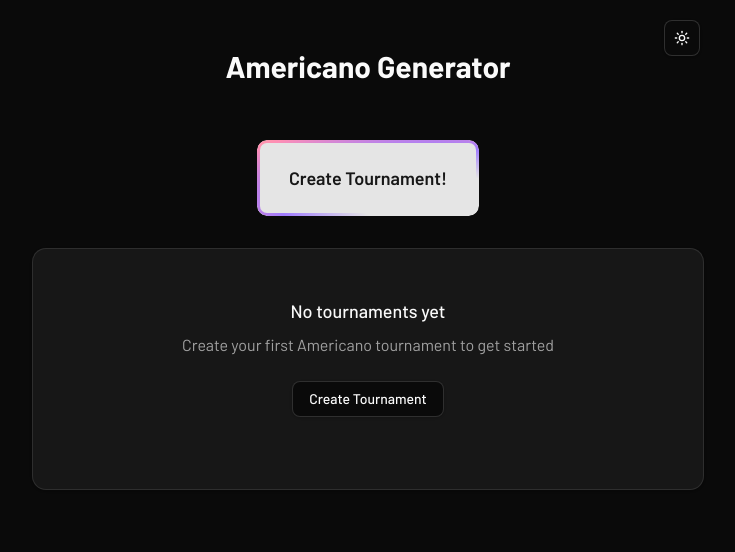
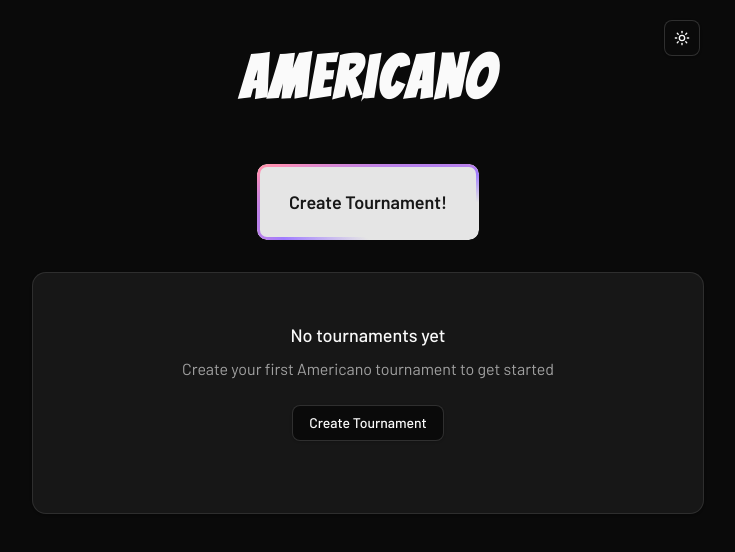
Before and after one commit to arvindeva/simple-americano, a Next.js app: page / in a window 1280 px wide. Shown: the top 552 px of the page, without its empty margins (272-1007 px from the left). Built offline with nearby package versions, Linux system fonts and the light colour scheme.

Commit message:
New font

```diff
--- a/src/app/globals.css
+++ b/src/app/globals.css
@@ -8,6 +8,7 @@
   --color-foreground: var(--foreground);
   --font-sans: "Barlow", ui-sans-serif, system-ui, sans-serif;
   --font-mono: "Barlow", ui-monospace, monospace;
+  --font-bangers: "Bangers", cursive;
   --color-sidebar-ring: var(--sidebar-ring);
   --color-sidebar-border: var(--sidebar-border);
   --color-sidebar-accent-foreground: var(--sidebar-accent-foreground);
@@ -130,6 +131,11 @@
   }
   body {
     @apply bg-background text-foreground font-sans;
-    font-family: var(--font-barlow), "Barlow", ui-sans-serif, system-ui, sans-serif;
+    font-family: var(--font-barlow), "Barlow", ui-sans-serif, system-ui,
+      sans-serif;
+  }
+
+  .font-bangers {
+    font-family: var(--font-bangers);
   }
 }
--- a/src/app/layout.tsx
+++ b/src/app/layout.tsx
@@ -1,5 +1,6 @@
 import type { Metadata } from "next";
 import { Barlow } from "next/font/google";
+import { Bangers } from "next/font/google";
 import "./globals.css";
 import { ThemeProvider } from "next-themes";
 import ThemedTopLoader from "@/components/ThemedTopLoader";
@@ -8,6 +9,12 @@ const barlow = Barlow({
   variable: "--font-barlow",
   subsets: ["latin"],
   weight: ["300", "400", "500", "600", "700"],
+});
+
+const bangers = Bangers({
+  variable: "--font-bangers",
+  subsets: ["latin"],
+  weight: ["400"], // Bangers only has one weight
 });
 
 export const metadata: Metadata = {
@@ -31,7 +38,9 @@ export default function RootLayout({
 }>) {
   return (
     <html lang="en" suppressHydrationWarning>
-      <body className={`${barlow.variable} font-sans antialiased`}>
+      <body
+        className={`${barlow.variable} ${bangers.variable} font-sans antialiased`}
+      >
         <ThemeProvider
           attribute="class"
           defaultTheme="dark"
--- a/src/app/page.tsx
+++ b/src/app/page.tsx
@@ -48,8 +48,8 @@ export default function HomePage() {
           <div className="absolute top-1 right-1">
             <ThemeToggle />
           </div>
-          <h1 className="text-2xl sm:text-3xl font-bold py-4">
-            Americano Generator
+          <h1 className="text-4xl sm:text-6xl font-bold py-4 font-bangers tracking-wider">
+            Americano
           </h1>
         </header>
 
--- a/src/app/session/[sessionId]/page.tsx
+++ b/src/app/session/[sessionId]/page.tsx
@@ -53,7 +53,7 @@ export default function SessionPage() {
             </Button>
           </Link>
           <div className="flex-1 min-w-0">
-            <h1 className="text-lg sm:text-2xl font-bold truncate">
+            <h1 className="text-2xl sm:text-4xl font-bold truncate font-bangers tracking-wider">
               {currentSession.tournamentName}
             </h1>
             <p className="text-xs sm:text-sm text-muted-foreground">
```
Lines whose indentation alone changed are shown as unchanged.
